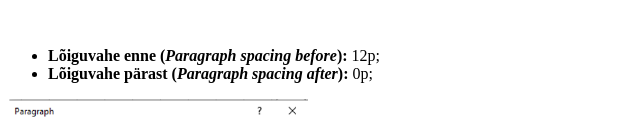
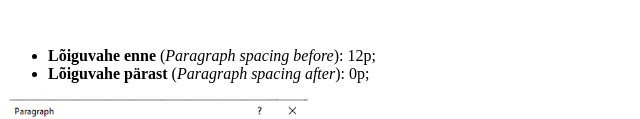
Before and after one commit to KylgkorvigaJAVA/Loomeprojekt, a plain HTML site: page tutorials/word/3_5_pealkiri_3.html in a window 1280 px wide. Shown: the part 840-959 px from the top of the page, without its empty margins (0-640 px from the left). Drawn offline with Linux system fonts and the light colour scheme; files whose address does not match are found by name.

Commit message:
made corrections to 3.5

```diff
--- a/tutorials/word/3_5_pealkiri_3.html
+++ b/tutorials/word/3_5_pealkiri_3.html
@@ -24,8 +24,8 @@
     <p><strong>Vorming</strong> (<i>Format</i>) → <strong>Lõigud</strong> (<i>Paragraphs</i>)</p>
     <br>
     <ul>
-        <li><strong>Lõiguvahe enne (<i>Paragraph spacing before</i>):</strong> 12p;</li>
-        <li><strong>Lõiguvahe pärast (<i>Paragraph spacing after</i>):</strong> 0p;</li>
+        <li><strong>Lõiguvahe enne </strong>(<i>Paragraph spacing before</i>): 12p;</li>
+        <li><strong>Lõiguvahe pärast </strong>(<i>Paragraph spacing after</i>): 0p;</li>
     </ul>
     <img src="img/word/3.5.3.png" alt="Pealkiri 2 3.4.3" width="300">
 </body>
```
